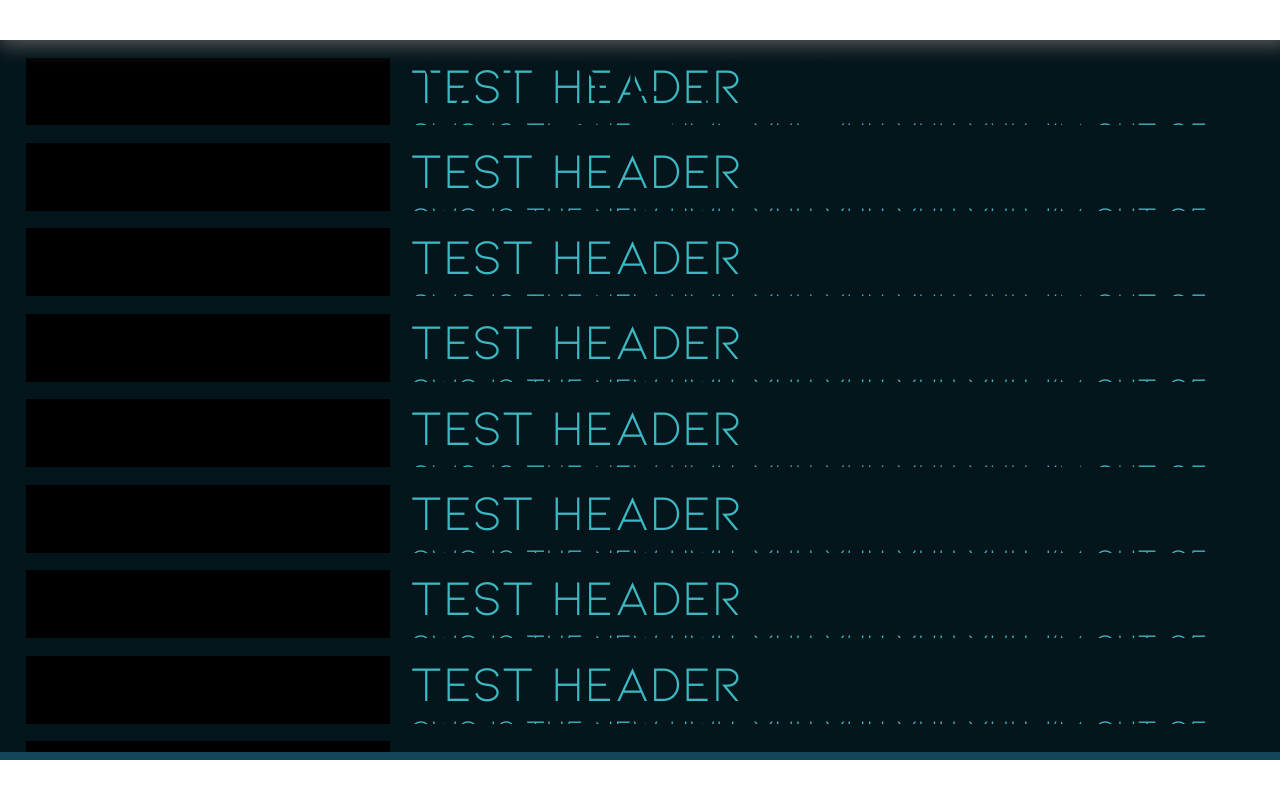
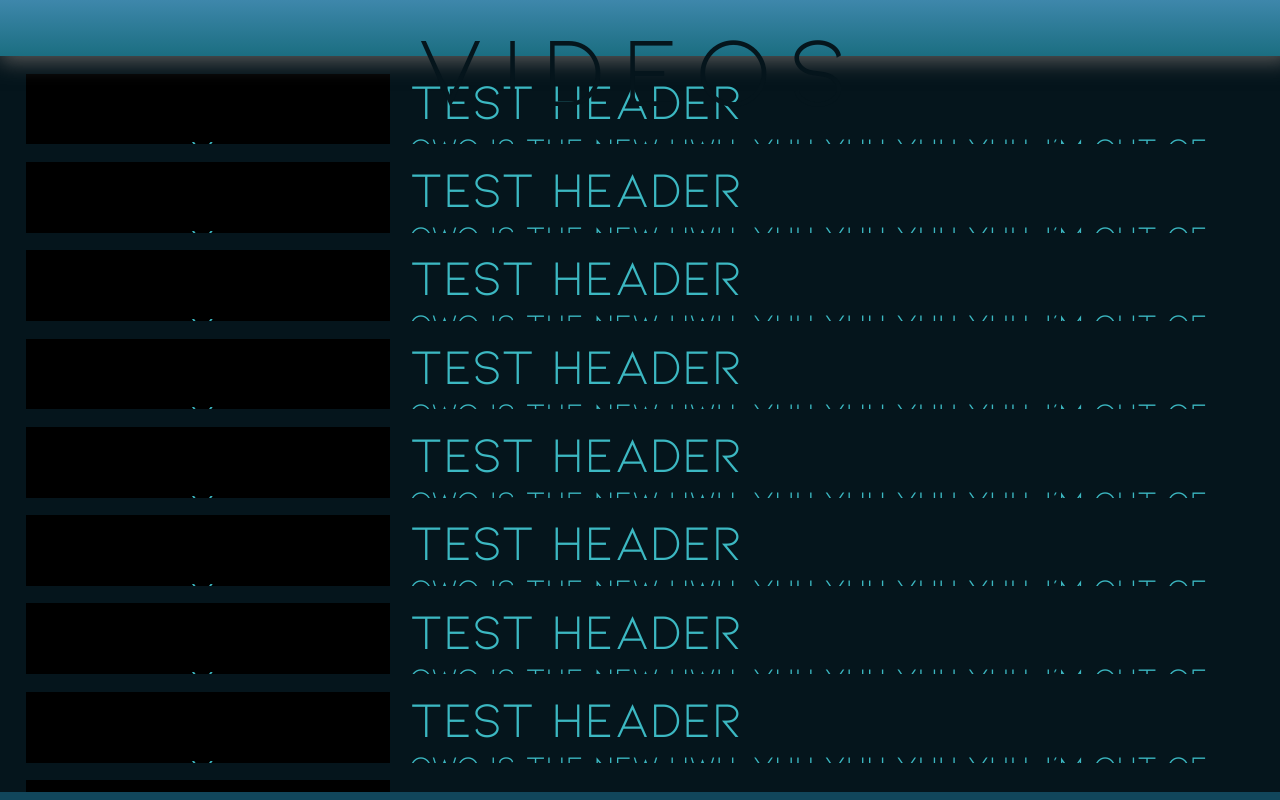
Before and after one commit to thoward02/PocketCoachUI, a plain HTML site: page index.html in a window 1280 px wide. Drawn offline with Linux system fonts and the light colour scheme.

Commit message:
Add files via upload

```diff
--- a/design.css
+++ b/design.css
@@ -1,10 +1,10 @@
 #AppHead{
   position: sticky;
   width: 100%;
-  height: 5%;
+  height: 7%;
 
   color: #05151C;
-  x : Wbackground-image: linear-gradient( rgb(62, 135, 171), rgb(27, 110, 129)  );
+  background-image: linear-gradient( rgb(62, 135, 171), rgb(27, 110, 129)  );
 
   box-shadow: 5px 0 20px 5px #5C5C5C;
 
@@ -12,7 +12,7 @@
 }
 
   #AppHead-Title{
-    padding-top: 2%;
+    padding-top: 0.5%;
 
     font-size: 100px;
     letter-spacing: 15px;
@@ -22,7 +22,7 @@
 
 
 #AppBody{
-  height: 89%;
+  height: 92%;
   width: 100%;
 
   color: #FA9C1D;
@@ -42,7 +42,7 @@
 
 
     margin-left: 30%;
-    margin-top: 135%;
+    margin-top: 160%;
 
 
   }
@@ -94,6 +94,7 @@
       font-size: 50px;
 
     }
+
     .TestBoxes-Body{
       font-size: 30px;
     }
```
